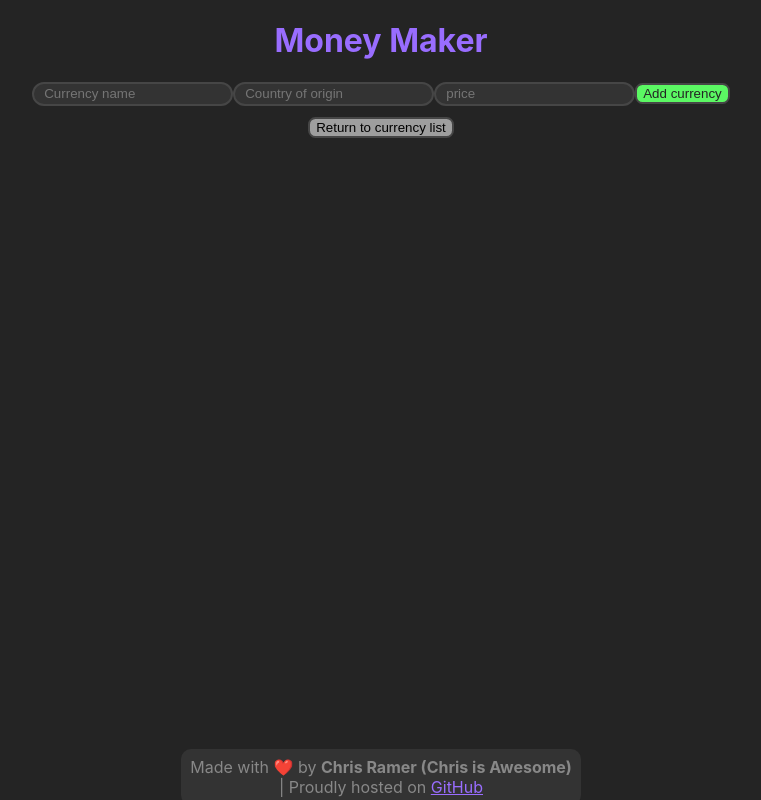
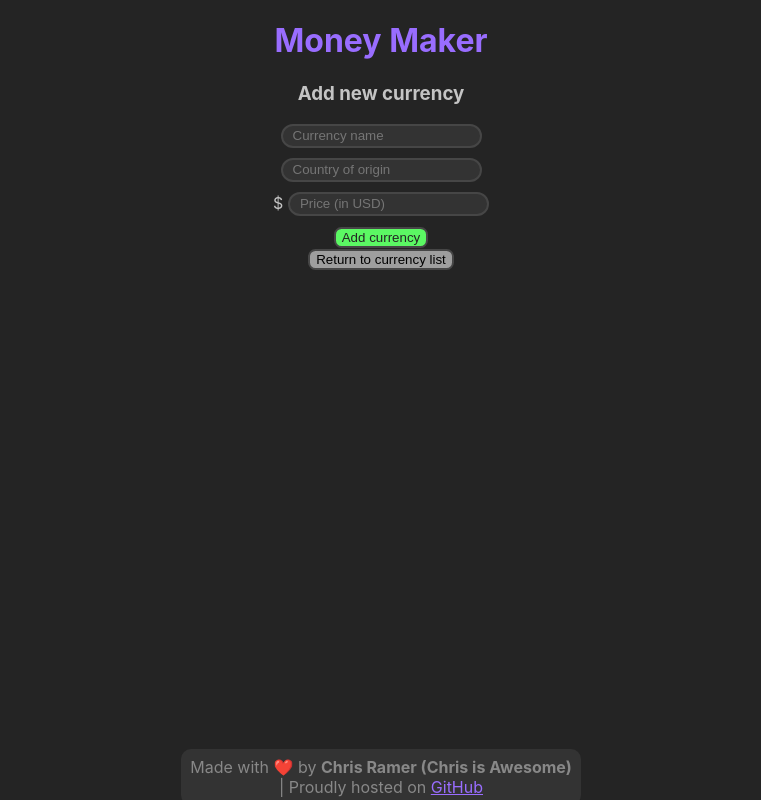
Before and after one commit to ChrisRamer/react-fundamentals-ind-project, a React (Create React App) app: page / in a window 1280 px wide. Both pictures are taken after a click on the button "Add new currency". Shown: the whole page, without its empty margins (259-1020 px from the left). Built offline with nearby package versions, Linux system fonts and the light colour scheme.

Commit message:
Some cleanup & formatting

```diff
--- a/src/components/Currency.js
+++ b/src/components/Currency.js
@@ -3,8 +3,10 @@ import PropTypes from "prop-types";
 
 function Currency(props) {
 	return (
-		<div onClick = {() => props.whenCurrencyClicked(props.id)}>
-			<h3>{props.name}</h3>
+		<div id="currency_section" className="panel grid-item">
+			<div onClick={() => props.whenCurrencyClicked(props.id)}>
+				<h3>{props.name}</h3>
+			</div>
 		</div>
 	)
 }
--- a/src/components/CurrencyList.js
+++ b/src/components/CurrencyList.js
@@ -3,8 +3,14 @@ import Currency from "./Currency";
 import PropTypes from "prop-types";
 
 function CurrencyList(props) {
+	if (props.currencyList.length < 1) {
+		return (
+			<p>You have not added any currencies. Would you like to add one?</p>
+		)
+	} else {
 		return (
 			<React.Fragment>
+				<div className="grid-container">
 					{props.currencyList.map((currency) =>
 						<Currency
 							whenCurrencyClicked={props.onCurrencySelection}
@@ -12,10 +18,12 @@ function CurrencyList(props) {
 							price={currency.price}
 							country={currency.country}
 							id={currency.id}
-					key={currency.id}/>
+							key={currency.id} />
 					)}
+				</div>
 			</React.Fragment>
 		)
+	}
 }
 
 CurrencyList.propTypes = {
--- a/src/components/NewCurrencyForm.js
+++ b/src/components/NewCurrencyForm.js
@@ -15,9 +15,12 @@ function NewCurrencyForm(props) {
 	}
 
 	return (
-		<ReusableForm
-			formSubmissionHandler={handelNewCurrencyFormSubmission}
-			buttonText="Add currency" />
+		<React.Fragment>
+			<h3>Add new currency</h3>
+			<ReusableForm
+				formSubmissionHandler={handelNewCurrencyFormSubmission}
+				buttonText="Add currency" />
+		</React.Fragment>
 	)
 }
 
--- a/src/components/ReusableForm.js
+++ b/src/components/ReusableForm.js
@@ -8,14 +8,19 @@ function ReusableForm(props) {
 				type="text"
 				name="name"
 				placeholder="Currency name"/>
+			<br />
 			<input
 				type="text"
 				name="country"
 				placeholder="Country of origin"/>
-			<input
+			<br />
+			$ <input
 				type="number"
+				min="0.01"
+				step="0.01"
 				name="price"
-				placeholder="price"/>
+				placeholder="Price (in USD)"/>
+			<br />
 			<button type="submit">{props.buttonText}</button>
 		</form>
 	)
```
Lines whose indentation alone changed are shown as unchanged.
